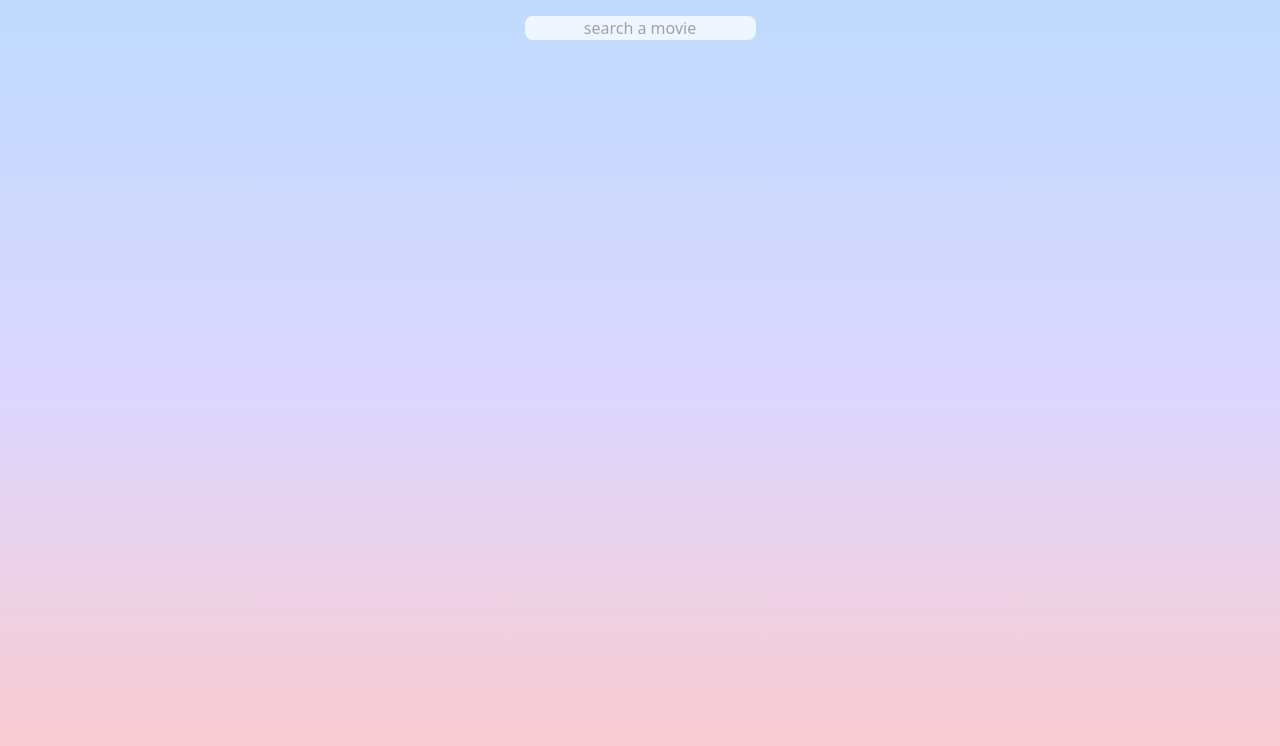
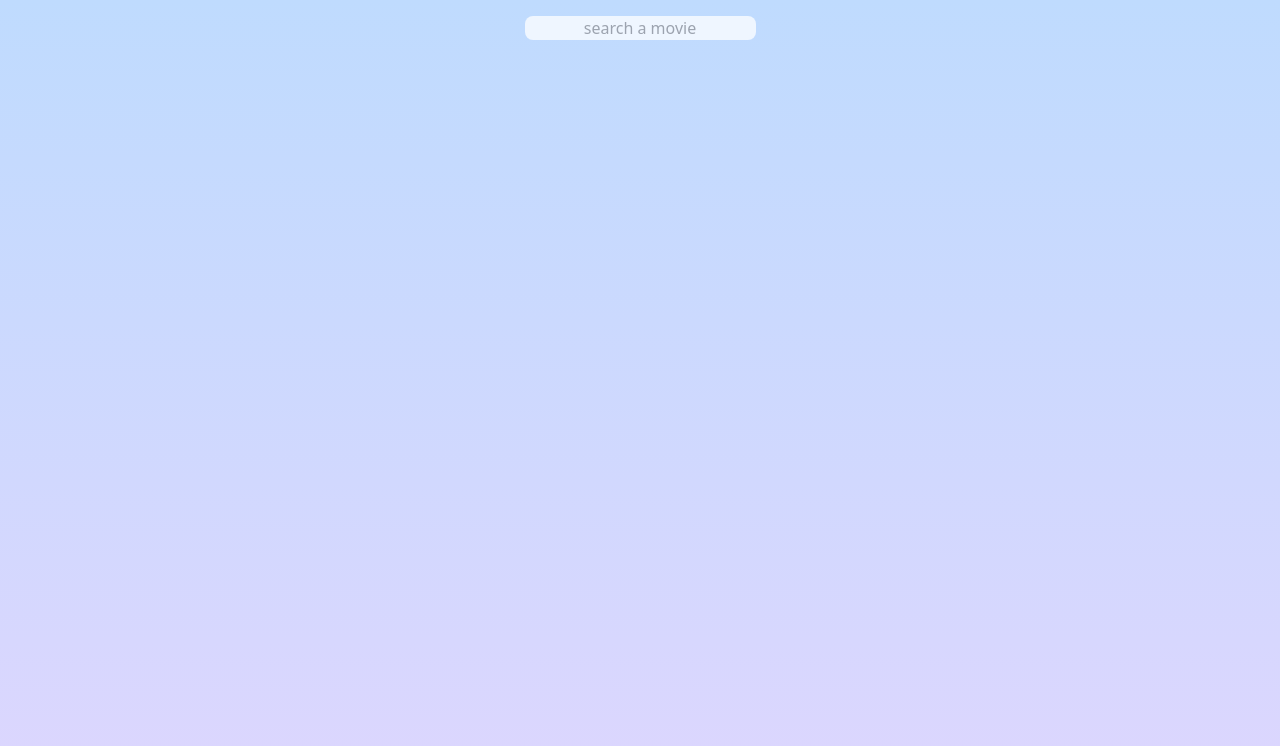
Before and after one commit to travisdula/mindsumo-movies, a React (Create React App) app: page / in a window 1280 px wide. Shown: the top 746 px of the page. Built offline with nearby package versions, Linux system fonts and the light colour scheme.

Commit message:
improved width and no poster

```diff
--- a/src/App.tsx
+++ b/src/App.tsx
@@ -21,7 +21,7 @@ class App extends React.Component<{}, AppState> {
                 .map(res => displayMovie(res))
             : (<div> no results </div>);
         return (
-          <div className="App min-h-screen bg-gradient-to-b from-blue-200 via-purple-200 to-red-200">
+          <div className="App min-h-screen bg-gradient-to-b from-blue-200 to-purple-200">
             <header className="App-header flex flex-grow justify-center">
                 <div className="w-96 m-4">
                     {/*
@@ -59,9 +59,9 @@ class App extends React.Component<{}, AppState> {
 
 function displayMovie(result: OMDbResult) {
     return (
-        <div key={result.imdbID} className="movie rounded-lg bg-opacity-25 bg-gray-400 lg:w-96 m-4 mt-0 flex flex-row">
-            <img className="w-32 rounded-lg" src={result.Poster} alt="no poster" />
-            <span className="title m-2 max-w-prose text-lg text-gray-700 font-semibold flex-grow"> {result.Title} </span>
+        <div key={result.imdbID} className="movie rounded-lg bg-opacity-25 md:w-96 w-11/12 bg-gray-400 m-4 mt-0 flex flex-row">
+            <img className="w-32 flex-shrink-0 rounded-lg text-gray-500 italic text-center" src={result.Poster} alt="no poster" />
+            <span className="title m-2 text-lg text-gray-700 font-semibold"> {result.Title} </span>
             <span className="year m-2 text-gray-600 text-right flex-grow"> {result.Year} </span>
         </div>
     );
```
